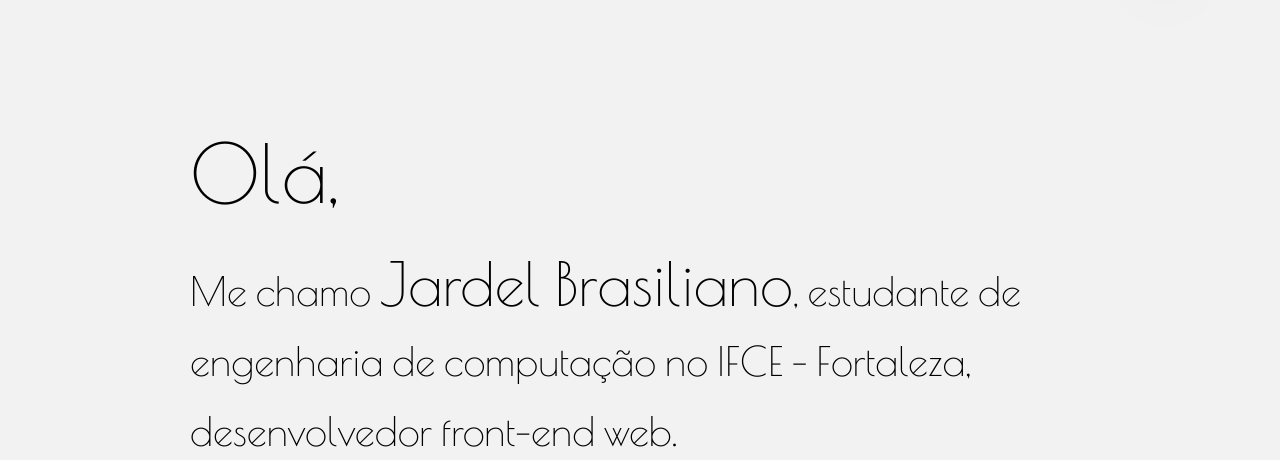
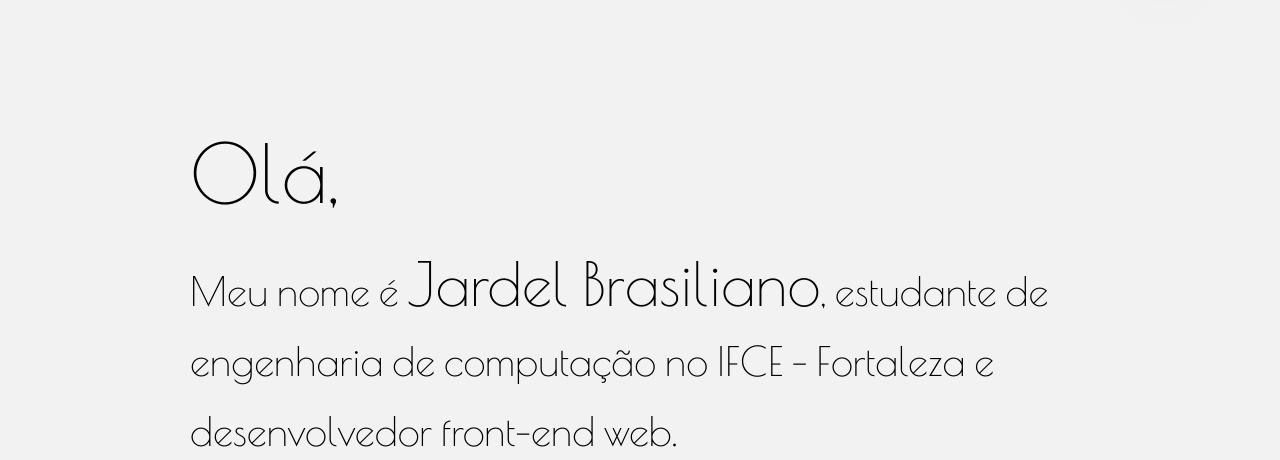
Before and after one commit to JardelBrasiliano/jardelbrasiliano.github.io, a plain HTML site: page index.html in a window 1280 px wide. Shown: the part 87-547 px from the top of the page. Drawn offline with nearby package versions, Linux system fonts and the light colour scheme.

Commit message:
correção de texto

```diff
--- a/index.html
+++ b/index.html
@@ -20,7 +20,7 @@
 		<div class="header-content">
 		<h1>Olá, </h1>
 		<br>
-		<p class="header-sobre">Me chamo <strong>Jardel Brasiliano</strong>, estudante de engenharia de computação no IFCE - Fortaleza, desenvolvedor front-end web.</p>
+		<p class="header-sobre">Meu nome é <strong>Jardel Brasiliano</strong>, estudante de engenharia de computação no IFCE - Fortaleza e desenvolvedor front-end web.</p>
 		<div class="header-contato-content">
 			<p class="header-contato">Entrar em contato: </p>
 			<a href="mailto:jardelbrasiliano@gmail.com" class="header-contato-email">JardelBrasiliano@gmail.com</a>
```
